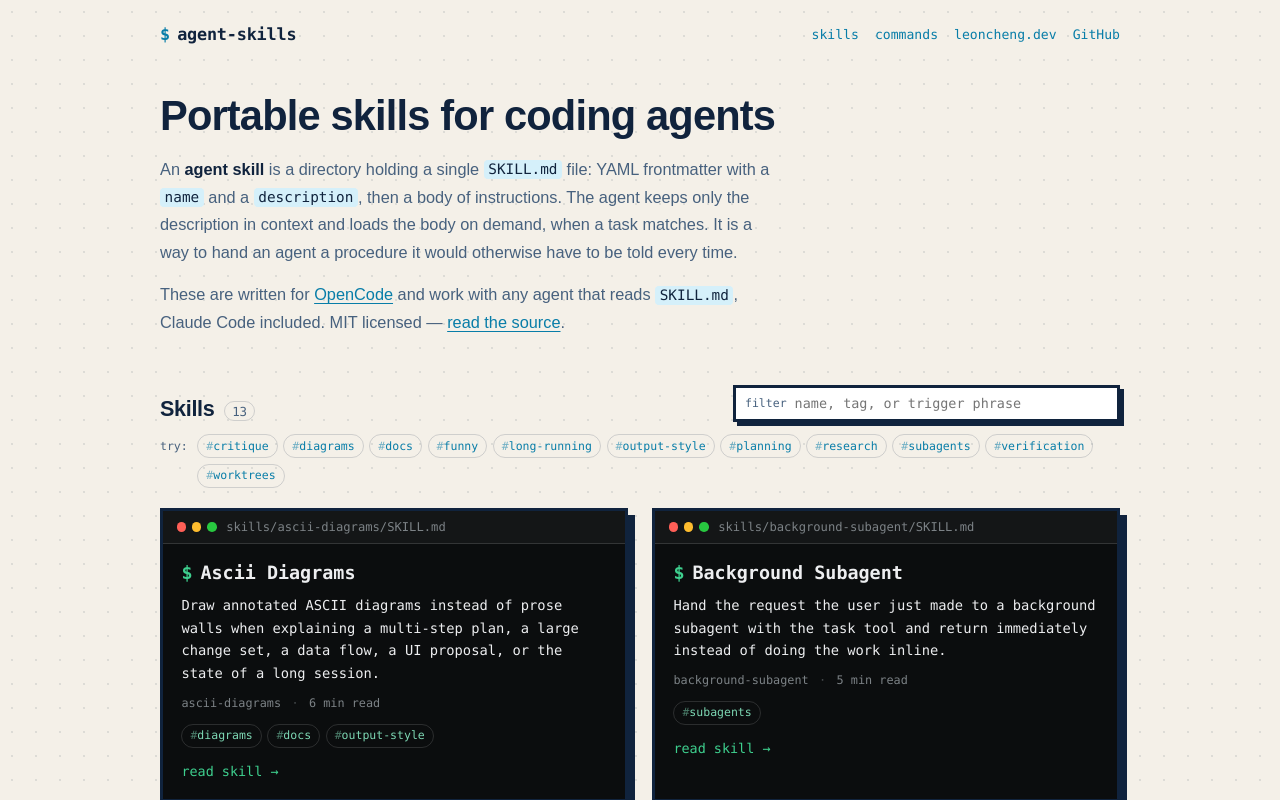
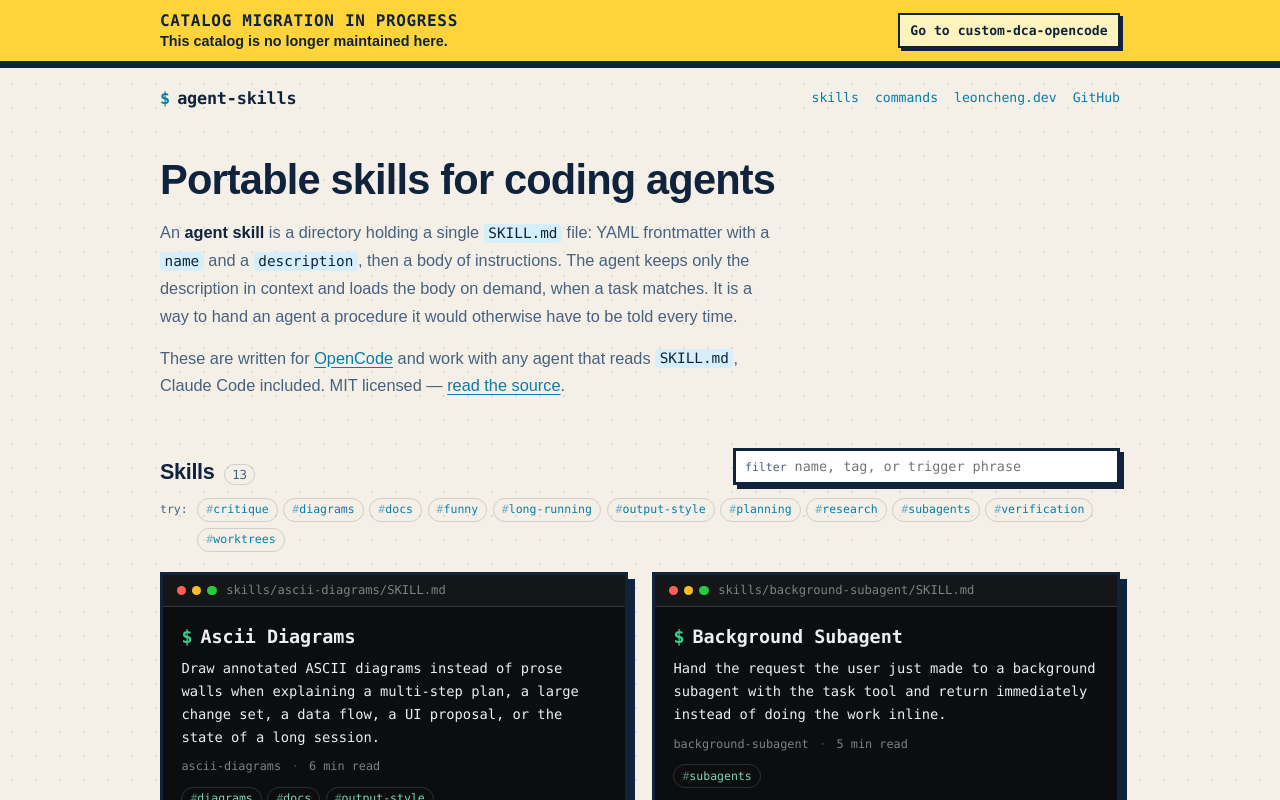
Before and after one commit to leoncheng57/agent-skills, a React (Vite) app: page / in a window 1280 px wide. Shown: the top 800 px of the page. Built offline with nearby package versions, Linux system fonts and the light colour scheme.

Commit message:
Add catalog migration notice (#38)

```diff
--- a/src/App.module.css
+++ b/src/App.module.css
@@ -2,6 +2,68 @@
   display: flex;
   flex-direction: column;
   min-height: 100vh;
+}
+
+.migrationBanner {
+  position: sticky;
+  z-index: 10;
+  top: 0;
+  padding: 0.7rem 1rem;
+  border-bottom: var(--edge);
+  background: var(--migration-bg);
+  color: var(--migration-ink);
+  box-shadow: 0 4px 0 var(--shadow-color);
+}
+
+.migrationBannerInner {
+  display: flex;
+  align-items: center;
+  justify-content: space-between;
+  gap: 0.75rem 1.5rem;
+  width: min(100%, 60rem);
+  margin: 0 auto;
+}
+
+.migrationTitle {
+  font-family: var(--mono);
+  font-size: 1rem;
+  text-transform: uppercase;
+  letter-spacing: 0.04em;
+}
+
+.migrationCopy {
+  margin: 0.2rem 0 0;
+  font-size: 0.9rem;
+  font-weight: 700;
+}
+
+.migrationLink {
+  flex: none;
+  padding: 0.5rem 0.65rem;
+  border: 2px solid currentColor;
+  font-family: var(--mono);
+  font-size: 0.82rem;
+  font-weight: 700;
+  color: var(--migration-ink);
+  text-decoration: none;
+  background: var(--migration-link-bg);
+  box-shadow: 3px 3px 0 var(--migration-ink);
+}
+
+.migrationLink:hover {
+  color: var(--migration-ink);
+  text-decoration: underline;
+}
+
+@media (max-width: 36rem) {
+  .migrationBannerInner {
+    align-items: stretch;
+    flex-direction: column;
+  }
+
+  .migrationLink {
+    align-self: flex-start;
+  }
 }
 
 .masthead {
--- a/src/App.tsx
+++ b/src/App.tsx
@@ -10,6 +10,7 @@ import CatalogRoute from './routes/CatalogRoute'
 const SkillRoute = lazy(() => import('./routes/SkillRoute'))
 const CommandsRoute = lazy(() => import('./routes/CommandsRoute'))
 const CommandRoute = lazy(() => import('./routes/CommandRoute'))
+const MIGRATION_URL = 'https://github.com/leoncheng57/custom-dca-opencode'
 
 /** Route changes should land at the top of the new page, not mid-article. */
 function ScrollToTop(): null {
@@ -26,6 +27,20 @@ export default function App(): ReactElement {
   return (
     <div className={styles.shell}>
       <ScrollToTop />
+
+      <aside className={styles.migrationBanner} aria-labelledby="migration-title">
+        <div className={styles.migrationBannerInner}>
+          <div>
+            <strong id="migration-title" className={styles.migrationTitle}>
+              Catalog migration in progress
+            </strong>
+            <p className={styles.migrationCopy}>This catalog is no longer maintained here.</p>
+          </div>
+          <a className={styles.migrationLink} href={MIGRATION_URL}>
+            Go to custom-dca-opencode
+          </a>
+        </div>
+      </aside>
 
       <header className={styles.masthead}>
         <Link to="/" className={styles.brand}>
--- a/src/styles/tokens.css
+++ b/src/styles/tokens.css
@@ -15,6 +15,9 @@
   --accent-soft: #d5f0fa;
   --accent-mid: #b7e6f7;
   --accent-strong: #8fd7f3;
+  --migration-bg: #ffd43b;
+  --migration-ink: #10233d;
+  --migration-link-bg: #fff4bd;
 
   /* The signature: 3px ink border + hard offset shadow, no blur. */
   --edge: 3px solid var(--hr-color);
@@ -78,6 +81,9 @@
     --accent-soft: #10333f;
     --accent-mid: #14485a;
     --accent-strong: #1d6c86;
+    --migration-bg: #e8b923;
+    --migration-ink: #101820;
+    --migration-link-bg: #ffdf6b;
 
     --shadow-color: #05080c;
   }
```
Also changed, not shown: 2 other files (tests, documents, lock files or other folders).
